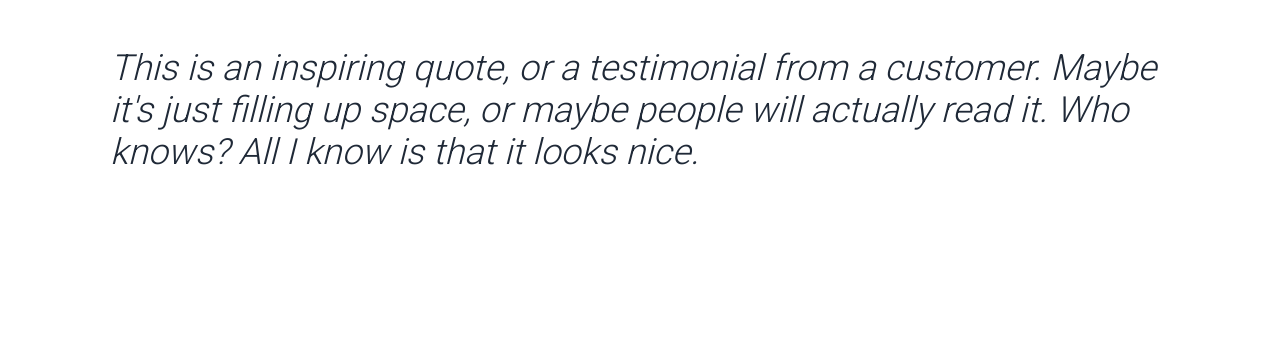
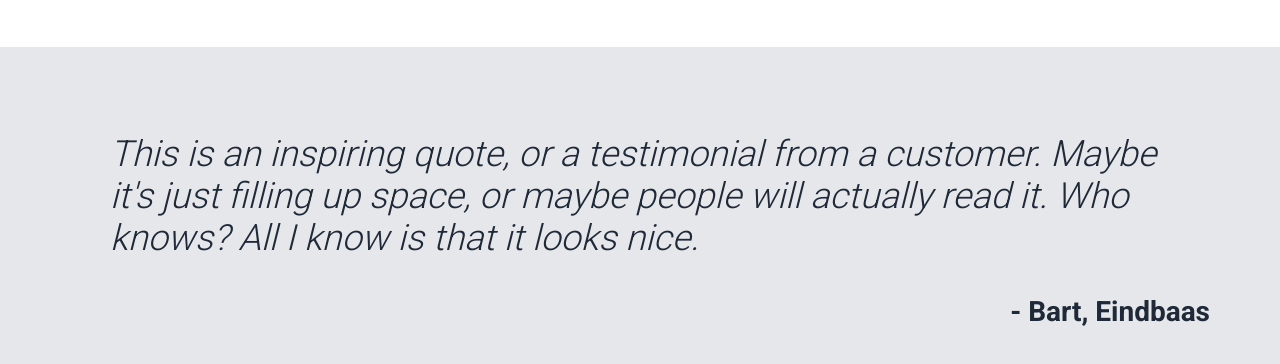
Before and after one commit to barthazeleger/Odin-Landing-Page, a plain HTML site: page index.html in a window 1280 px wide. Shown: the part 1218-1582 px from the top of the page. Before the commit the page ends 1427 px from the top, so only its background shows below. Drawn offline with Linux system fonts and the light colour scheme.

Commit message:
Finished styling quote section

```diff
--- a/assets/sass/layout/_quote.scss
+++ b/assets/sass/layout/_quote.scss
@@ -1,3 +1,10 @@
 .quote-section {
   background-color: #e5e7eb;
+  padding: 50px 0;
+  p {
+    text-align: end;
+    font-weight: 700;
+    font-size: 28px;
+    color: #1f2937;
+  }
 }
--- a/index.html
+++ b/index.html
@@ -73,13 +73,14 @@
             </section>
             <section class="quote-section">
                   <div class="container">
+                        <blockquote class="quote-text"> This is an inspiring quote, or a testimonial from a customer.
+                              Maybe it's just filling up space, or maybe people will actually read it. Who knows? All I
+                              know is that it looks nice. </blockquote>
+                        <p>- Bart, Eindbaas</p>
                   </div>
             </section>
             <section class="cta">
                   <div class="container">
-                        <blockquote class="quote-text"> This is an inspiring quote, or a testimonial from a customer.
-                              Maybe it's just filling up space, or maybe people will actually read it. Who knows? All I
-                              know is that it looks nice. </blockquote>
                   </div>
             </section>
             <footer>
```
Also changed, not shown: assets/css/style.css, 1 other file.
